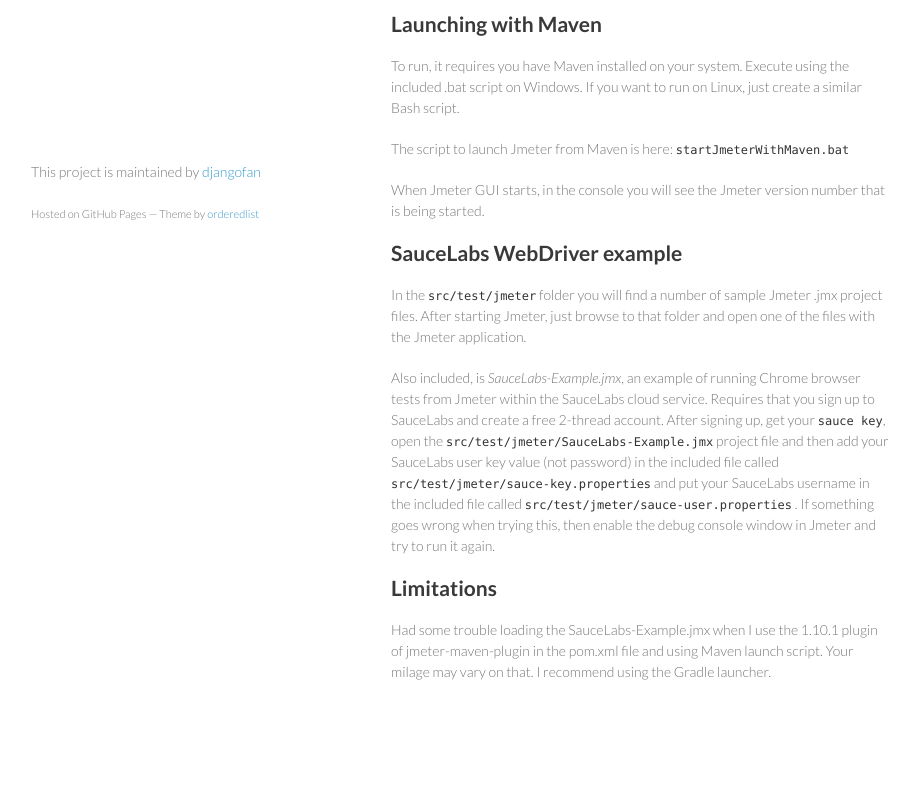
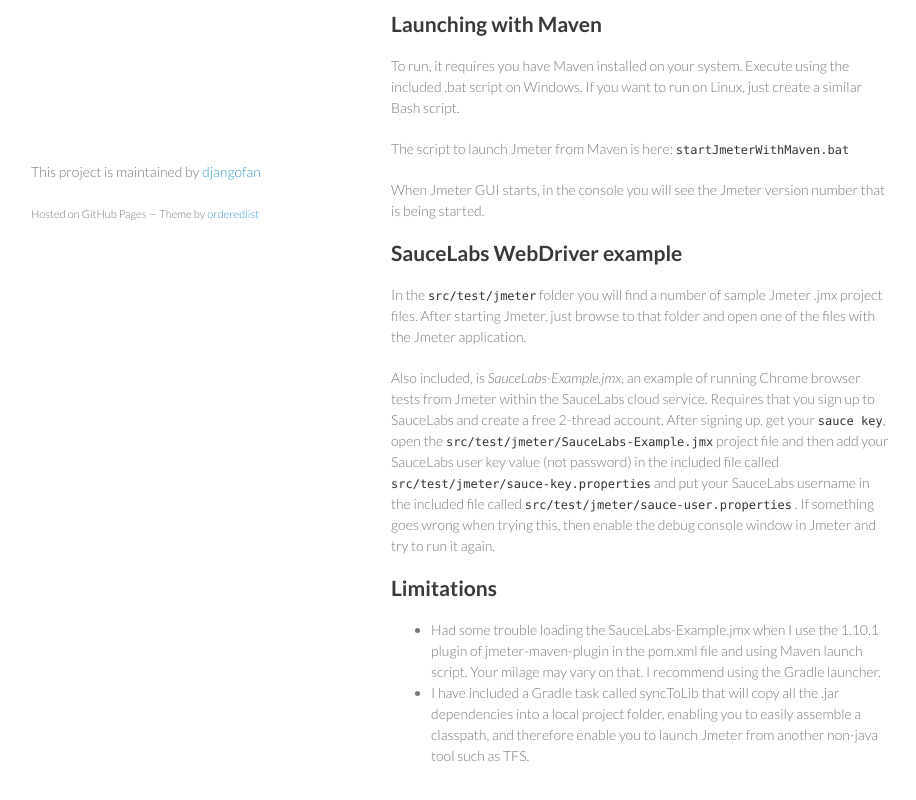
Before and after one commit to djangofan/launch-jmeter, a plain HTML site: page index.html in a window 1280 px wide. Shown: the part 507-1307 px from the top of the page, without its empty margins (179-1095 px from the left). Before the commit the page ends 1259 px from the top, so only its background shows below. Drawn offline with Linux system fonts and the light colour scheme.

Commit message:
Create gh-pages branch via GitHub

```diff
--- a/index.html
+++ b/index.html
@@ -65,7 +65,10 @@
 <h2>
 <a id="limitations" class="anchor" href="#limitations" aria-hidden="true"><span class="octicon octicon-link"></span></a>Limitations</h2>
 
-<p>Had some trouble loading the SauceLabs-Example.jmx when I use the 1.10.1 plugin of jmeter-maven-plugin in the pom.xml file and using Maven launch script.   Your milage may vary on that.  I recommend using the Gradle launcher.</p>
+<ul>
+<li>Had some trouble loading the SauceLabs-Example.jmx when I use the 1.10.1 plugin of jmeter-maven-plugin in the pom.xml file and using Maven launch script.   Your milage may vary on that.  I recommend using the Gradle launcher.</li>
+<li>I have included a Gradle task called syncToLib that will copy all the .jar dependencies into a local project folder, enabling you to easily assemble a classpath, and therefore enable you to launch Jmeter from another non-java tool such as TFS.</li>
+</ul>
       </section>
       <footer>
         <p>This project is maintained by <a href="https://github.com/djangofan">djangofan</a></p>
```
Also changed, not shown: params.json (+1 -1 lines).
